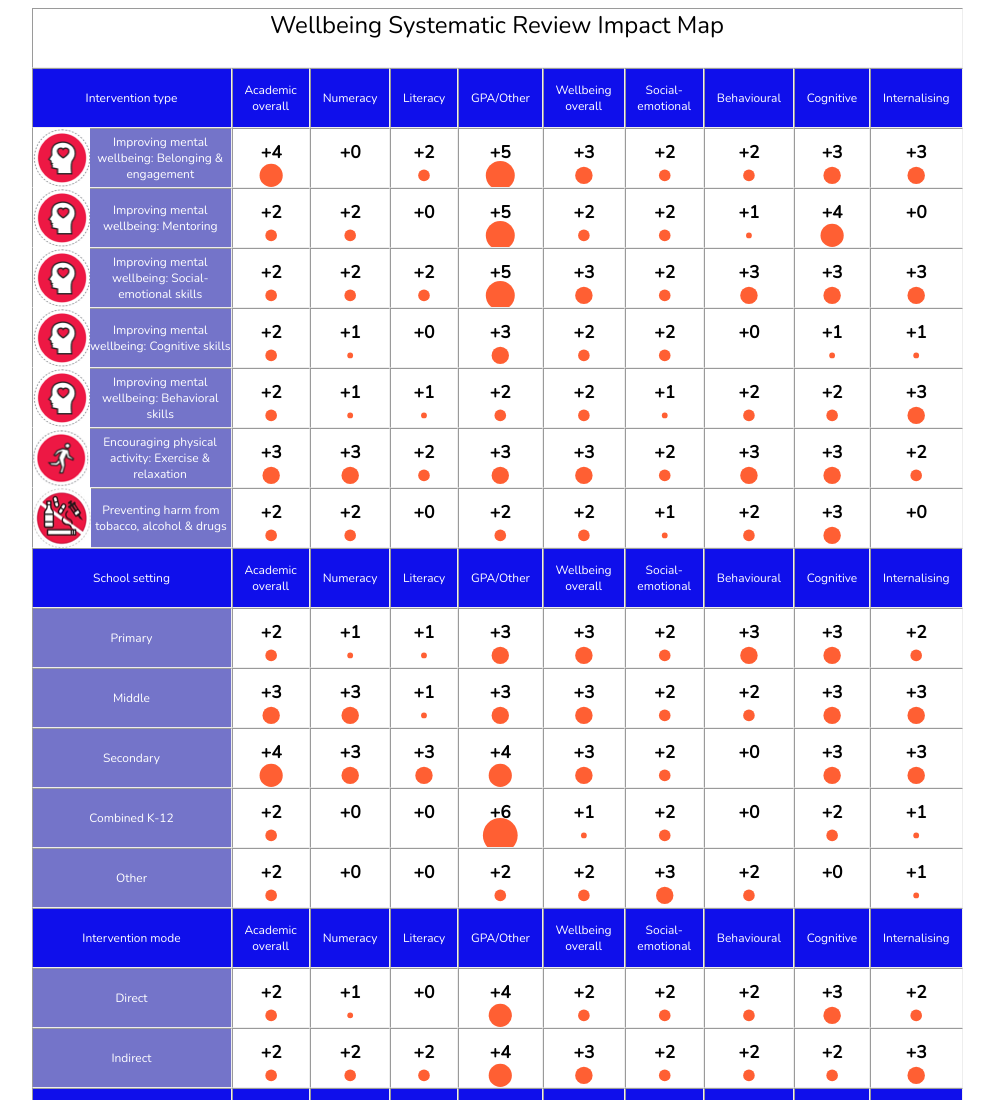
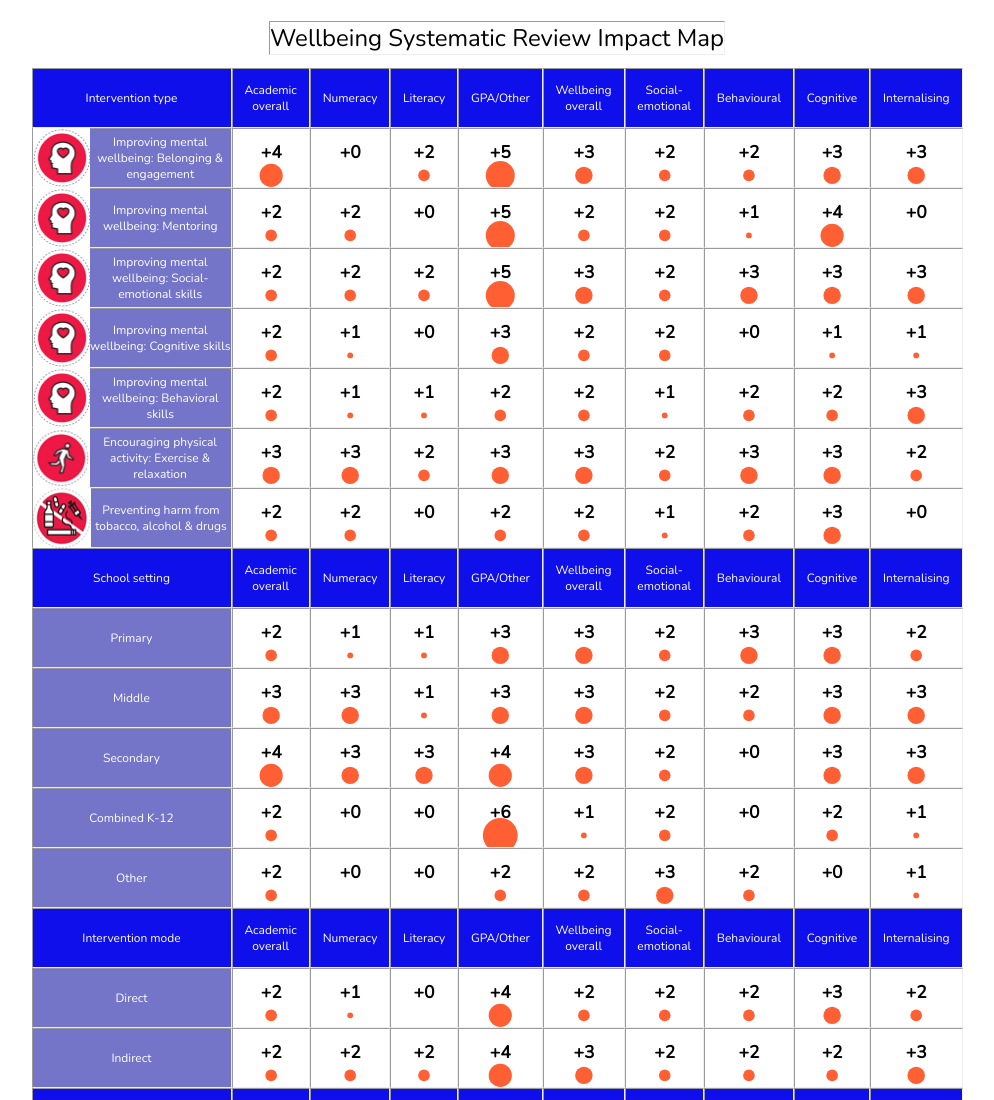
Before and after one commit to TobyCarslake/SRImpact, a plain HTML site: page index.html in a window 1280 px wide. Shown: the top 1100 px of the page, without its empty margins (143-1137 px from the left). Drawn offline with nearby package versions, Linux system fonts and the light colour scheme.

Commit message:
header edit

```diff
--- a/css/styles.css
+++ b/css/styles.css
@@ -1,3 +1,4 @@
+
 .grid > div{
     /* background: rgb(34, 34, 34); */
     /* padding: .3rem; */
@@ -28,13 +29,7 @@ body{
     margin-left: auto;
     margin-right: auto;
 }
-.h1 {
-    font-size: 2em;
-    text-align: center;
-    justify-content: center;
-    align-items: center;
 
-}
 .h2 {
     font-size: 1.5em;
 }
@@ -116,9 +111,7 @@ body{
     grid-column: 11/16;
     background: darkcyan;
 } */
-.header {
-    grid-column: 1/11;
-}
+
 circle {
     fill: #FF5F33;
 }
@@ -140,3 +133,8 @@ circle {
     /* justify-self: center;
     align-self: center; */
 }
+.header {
+    grid-column: 1/11;
+    font-size: 2em;
+    margin: auto;
+}
--- a/index.html
+++ b/index.html
@@ -37,7 +37,7 @@
 </div> -->
 
 <div class="grid" tabindex="0">
-  <div id="header" class="h1 header" tabindex="0">
+  <div id="header" class="header" tabindex="0">
     Wellbeing Systematic Review Impact Map
     </div>
   <div id="type" class="headRow" tabindex="0">
```
